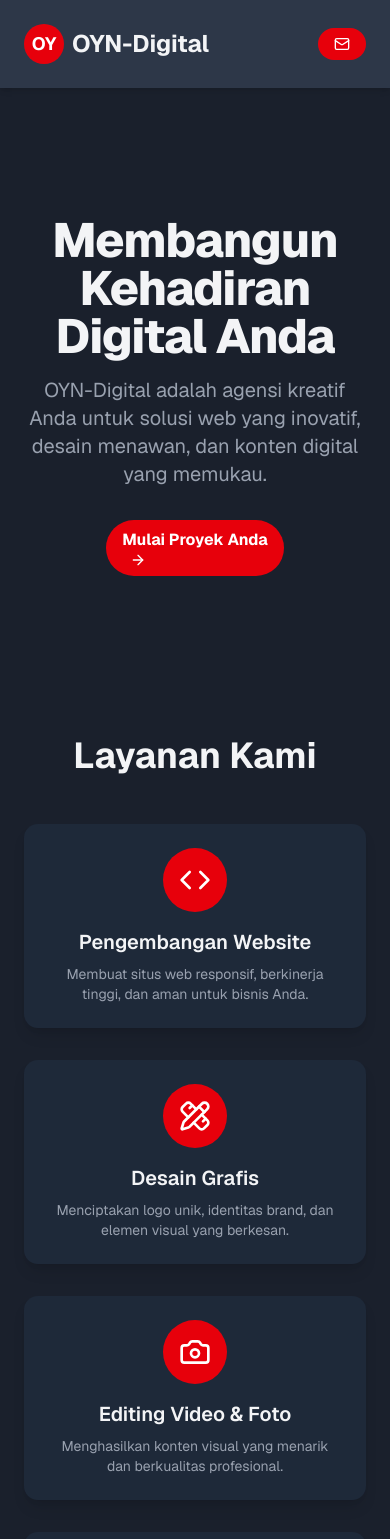
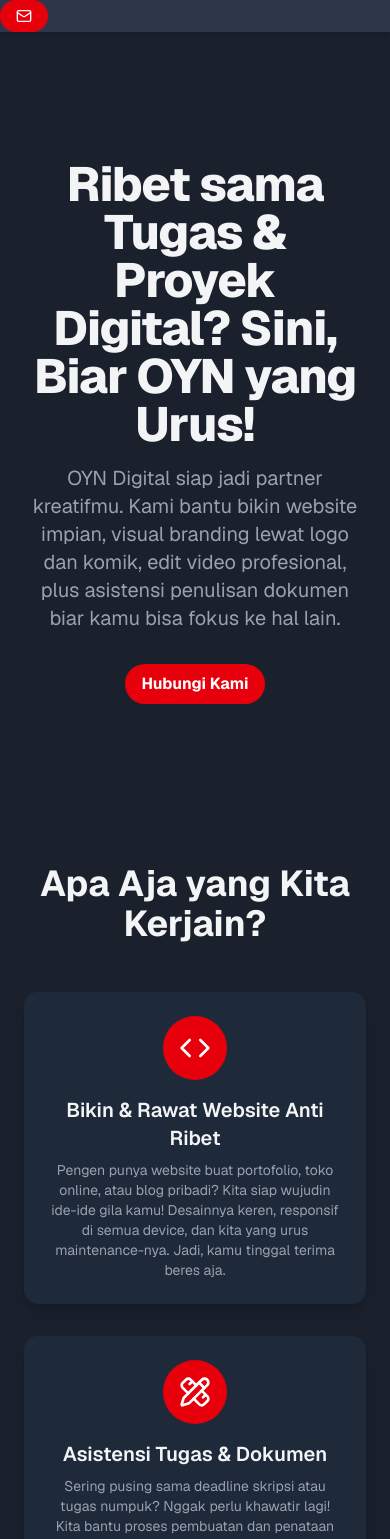
Before and after one commit to OYN-Digital/oyn-digital, a Next.js app: page / in a window 390 px wide. Shown: the top 1539 px of the page. Built offline with nearby package versions, Linux system fonts and the light colour scheme.

Commit message:
refactor: refactor sections, add footer, fix links

```diff
--- a/src/app/page.tsx
+++ b/src/app/page.tsx
@@ -1,4 +1,8 @@
 import React, { Component, ReactNode } from "react";
+import { SiInstagram, SiWhatsapp, SiX } from "@icons-pack/react-simple-icons";
+import OYNOutline from "@/../public/OYN-Outline.png";
+import Image from "next/Image";
+import NextLink from "next/Link";
 import { type LucideIcon } from "lucide-react";
 import { Button } from "@/components/ui/button";
 import { Card, CardContent, CardHeader, CardTitle } from "@/components/ui/card";
@@ -13,8 +17,8 @@ import {
   Linkedin,
   Github,
   ArrowRight,
+  Link,
   Sparkles,
-  Link,
   Smartphone,
   MapPin,
 } from "lucide-react";
@@ -79,25 +83,37 @@ const App = () => {
   return (
     <div className="bg-[#1a202c] min-h-screen text-gray-100 font-sans">
       {/* Bagian Navigasi (Header) */}
-      <header className="p-6 md:px-10 flex justify-between items-center bg-[#2d3748] shadow-md">
-        <div className="flex items-center space-x-2">
+      <header className="md:px-10 flex justify-between items-center bg-[#2d3748] shadow-md">
+        <div className="hidden px-4 py-6 lg:container lg:mx-auto lg:flex lg:items-center">
+          <div className="flex items-center space-x-2 grow">
             {/* Logo OYN-Digital */}
-          <div className="bg-red-600 rounded-full h-10 w-10 flex items-center justify-center">
-            <span className="text-white font-bold text-lg">OY</span>
+            <NextLink href="/">
+              <Image
+                src={OYNOutline}
+                alt="OYN Digital Logo"
+                width={128}
+                draggable={false}
+              />
+            </NextLink>
           </div>
-          <span className="text-2xl font-bold">OYN-Digital</span>
-        </div>
-        <nav className="hidden md:flex space-x-6">
-          <a href="#about" className="hover:text-red-400 transition-colors">
+          <nav className="hidden md:flex gap-12 font-medium lg:text-xl">
+            <NextLink
+              href="#about"
+              className="hover:text-red-400 transition-colors"
+            >
               Tentang Kami
-          </a>
-          <a href="#services" className="hover:text-red-400 transition-colors">
+            </NextLink>
+            <a
+              href="#services"
+              className="hover:text-red-400 transition-colors"
+            >
               Layanan
             </a>
             <a href="#contact" className="hover:text-red-400 transition-colors">
               Kontak
             </a>
           </nav>
+        </div>
         <ShadcnButton className="md:hidden">
           <Mail className="h-4 w-4" />
         </ShadcnButton>
@@ -107,41 +123,52 @@ const App = () => {
         {/* Bagian Hero (Selamat Datang) */}
         <section className="text-center py-20">
           <h1 className="text-5xl md:text-7xl font-extrabold tracking-tight mb-4 animate-fadeIn">
-            Membangun Kehadiran Digital Anda
+            Ribet sama Tugas & Proyek Digital? Sini, Biar OYN yang Urus!
           </h1>
           <p className="text-xl md:text-2xl text-gray-400 max-w-3xl mx-auto mb-8 animate-fadeIn delay-100">
-            OYN-Digital adalah agensi kreatif Anda untuk solusi web yang
-            inovatif, desain menawan, dan konten digital yang memukau.
+            OYN Digital siap jadi partner kreatifmu. Kami bantu bikin website
+            impian, visual branding lewat logo dan komik, edit video
+            profesional, plus asistensi penulisan dokumen biar kamu bisa fokus
+            ke hal lain.
           </p>
-          <ShadcnButton className="animate-fadeIn delay-200">
-            Mulai Proyek Anda <ArrowRight className="ml-2 h-4 w-4" />
+          <ShadcnButton className="animate-fadeIn delay-200 flex gap-2 items-center justify-center mx-auto">
+            Hubungi Kami
           </ShadcnButton>
         </section>
 
         {/* Bagian Layanan */}
-        <section id="services" className="py-20">
-          <h2 className="text-4xl font-bold text-center mb-12">Layanan Kami</h2>
+        <section id="services" className="py-20 relative">
+          <h2 className="text-4xl font-bold text-center mb-12">
+            Apa Aja yang Kita Kerjain?
+          </h2>
           <div className="grid grid-cols-1 md:grid-cols-2 lg:grid-cols-4 gap-8">
             <ServiceCard
               icon={Code}
-              title="Pengembangan Website"
-              description="Membuat situs web responsif, berkinerja tinggi, dan aman untuk bisnis Anda."
+              title="Bikin & Rawat Website Anti Ribet"
+              description="Pengen punya website buat portofolio, toko online, atau blog pribadi? Kita siap wujudin ide-ide gila kamu! Desainnya keren, responsif di semua device, dan kita yang urus maintenance-nya. Jadi, kamu tinggal terima beres aja."
             />
             <ServiceCard
               icon={PencilRuler}
-              title="Desain Grafis"
-              description="Menciptakan logo unik, identitas brand, dan elemen visual yang berkesan."
+              title="Asistensi Tugas & Dokumen"
+              description="Sering pusing sama deadline skripsi atau tugas numpuk? Nggak perlu khawatir lagi! Kita bantu proses pembuatan dan penataan dokumen, biar tugas-tugas kamu rapi, terstruktur, dan siap dikumpul. Sekarang ngerjain tugas bisa lebih chill."
             />
             <ServiceCard
               icon={Camera}
-              title="Editing Video & Foto"
-              description="Menghasilkan konten visual yang menarik dan berkualitas profesional."
+              title="Logo & Komik Estetik"
+              description="Menghasilkan konten visual yang menarik dan berkualitas profesional.Biar brand kamu punya identitas yang kuat, kita desainin logo yang otentik dan eye-catching. Mau bikin komik digital buat cerita brand atau konten, juga bisa! Kita ubah ide-idemu jadi visual yang super estetik."
             />
             <ServiceCard
               icon={FileText}
-              title="Dokumen & Konten"
-              description="Menyusun dokumen profesional dan mengelola konten digital untuk brand Anda."
+              title="Edit Video Sat-Set"
+              description="Punya footage mentah tapi bingung ngeditnya? Serahkan pada kita! Dari video promosi, konten YouTube, sampai TikTok yang viral, kita editin dengan transisi halus dan efek cinematic. Hasilnya dijamin bikin mata betah!"
             />
+          </div>
+          <div className="bg-white mt-20 py-12 w-screen relative left-1/2 -translate-x-1/2 flex flex-col items-center justify-between gap-8">
+            <p className="text-2xl text-gray-900 font-semibold">
+              Tertarik? Langsung aja kepoin portofolio kita atau tanya-tanya
+              lebih lanjut!
+            </p>
+            <ShadcnButton>Order Jasa</ShadcnButton>
           </div>
         </section>
 
@@ -149,10 +176,10 @@ const App = () => {
         <section id="about" className="py-20 max-w-3xl mx-auto">
           <ShadcnCard>
             <h2 className="text-4xl font-bold text-center mb-6">
-              Tentang OYN-Digital
+              Tentang OYN Digital
             </h2>
             <p className="text-gray-400 text-center leading-relaxed">
-              Didirikan dengan hasrat untuk inovasi, OYN-Digital adalah tim ahli
+              Didirikan dengan hasrat untuk inovasi, OYN Digital adalah tim ahli
               yang berdedikasi untuk membantu klien kami berhasil di era
               digital. Kami menggabungkan kreativitas dengan keahlian teknis
               untuk menyediakan solusi yang tidak hanya fungsional tetapi juga
@@ -223,7 +250,58 @@ const App = () => {
 
       {/* Bagian Footer */}
       <footer className="bg-[#2d3748] text-center p-6 text-gray-500">
-        &copy; {new Date().getFullYear()} OYN-Digital. All rights reserved.
+        <div className="grid grid-cols-3 container mx-auto py-8">
+          <div className="grid grid-cols-1 text-left gap-2">
+            <Image src={OYNOutline} alt="OYN Digital Logo" width={128} />
+            <div>
+              <h4 className="font-bold text-xl mt-3">OYN Digital</h4>
+              <p>Tanah Abang, Jakarta Pusat, Indonesia</p>
+              <div className="flex items-center gap-2 mt-4">
+                <SiWhatsapp /> +62 877-8847-4655
+              </div>
+              <NextLink
+                href="https://x.com/OYNDigital"
+                target="_blank"
+                className="flex items-center gap-2 mt-4"
+              >
+                <SiX /> OYNDigital
+              </NextLink>
+              <NextLink
+                href="https://instagram.com/oyn.digital"
+                target="_blank"
+                className="flex items-center gap-2 mt-4"
+              >
+                <SiInstagram /> oyn.digital
+              </NextLink>
+            </div>
+          </div>
+          <div className="grid grid-cols-1 text-left gap-2">
+            <h4 className="font-semibold text-xl">Links</h4>
+            <ul>
+              <li>
+                <NextLink href="/services">Services</NextLink>
+              </li>
+              <li>
+                <NextLink href="/about">About</NextLink>
+              </li>
+              <li>
+                <NextLink href="/terms-of-service">Terms of Service</NextLink>
+              </li>
+              <li>
+                <NextLink href="/privacy-policies">Privacy Policies</NextLink>
+              </li>
+              <li>
+                <NextLink href="/faq">FAQ</NextLink>
+              </li>
+            </ul>
+          </div>
+          <div className="grid grid-cols-1 text-left gap-2">
+            <h4 className="font-semibold text-xl">Subscribe</h4>
+          </div>
+        </div>
+        <p>
+          &copy; {new Date().getFullYear()} OYN Digital. All rights reserved.
+        </p>
       </footer>
     </div>
   );
```
Lines whose indentation alone changed are shown as unchanged.
